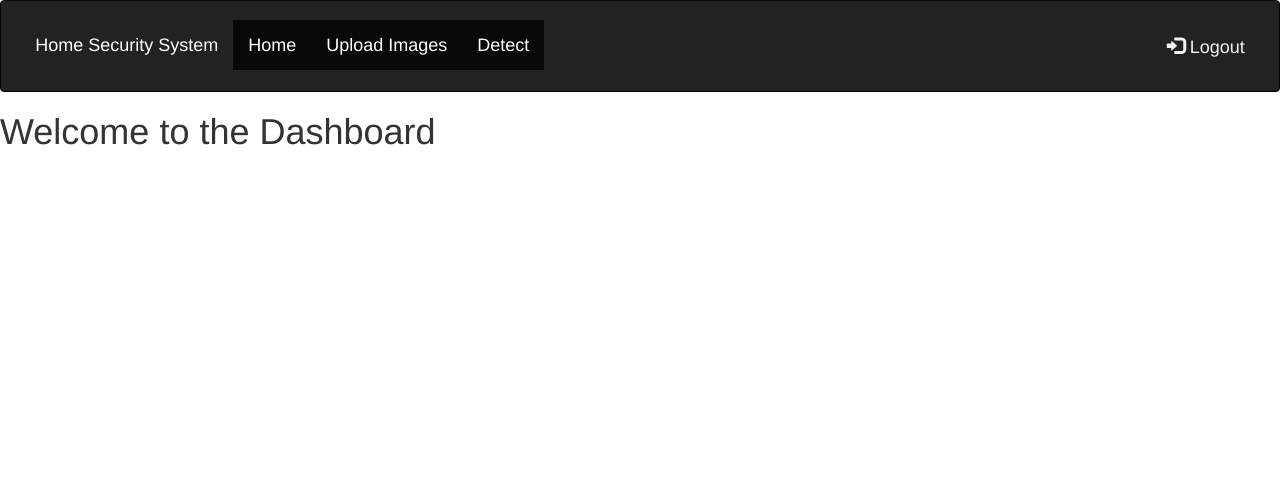
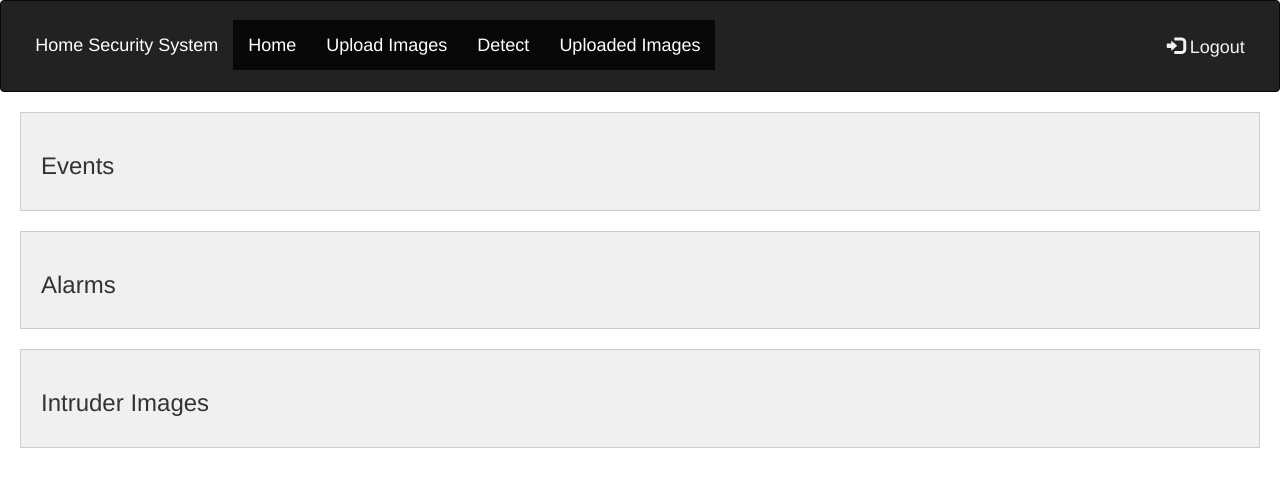
Before and after one commit to AkshayaPujitha/HomeSecuritySystem, a Django app: page /dashboard/ in a window 1280 px wide. Shown: the top 487 px of the page. Run offline with Django 4.2, Linux system fonts and the light colour scheme; the visitor is signed in with stand-in values (Sample User, id 1); data that the repository does not hold is empty; some libraries are stand-ins or nearby versions.

Commit message:
changes in dashboard

```diff
--- a/security/dashboard/views.py
+++ b/security/dashboard/views.py
@@ -36,7 +36,11 @@ TWILIO_PHONE_NUMBER = os.getenv('TWILIO_PHONE_NUMBER')
 @permission_classes([IsAuthenticated])
 #@authentication_classes([TokenAuthentication])
 def dashboard(request):
-    return render(request,'dashboard.html')
+    events=EventLog.objects.filter(user=request.user)
+    alarms=Alarm.objects.filter(user=request.user)
+    intruder_images=IntrusionImage.objects.filter(user=request.user)
+
+    return render(request,'dashboard.html',{'events':events,'alarms':alarms,'images':intruder_images})
 
 
 def simulate_events(request):
@@ -72,6 +76,8 @@ def random_date(start, end):
     random_second = random.randint(0, delta.total_seconds())
     return start + datetime.timedelta(seconds=random_second)
 
+
+
 ##To Upload images
 @api_view(['GET','POST'])
 @permission_classes([IsAuthenticated])
@@ -93,7 +99,6 @@ def upload(request):
 def detect(request):
     user=request.user
     encodeList,id=encodings(user)
-    #print(encodeList,id)
     intruder=0
     cap=cv2.VideoCapture(0)
     i=0
@@ -119,10 +124,7 @@ def detect(request):
                 print("Unknown face detected")
 
         i+=1
-        #cv2.imshow("webcam",frame)
-        #cv2.waitKey(1)
     print(cnt)
-   # print(intruder)
     if cnt>=40:
         event_time = generate_random_timestamp()
         event=EventLog.objects.create(user=user,timestamp=event_time,event_type="Unknown Face Detected")
@@ -145,7 +147,6 @@ def encodings(user):
     encodeList=[]
     idList=[]
     for image,id in zip(imgList,ids):
-        #print(id)
         img=cv2.cvtColor(image,cv2.COLOR_BGR2RGB)
         encodings=face_recognition.face_encodings(img)
         if encodings:
--- a/security/templates/dashboard.html
+++ b/security/templates/dashboard.html
@@ -12,6 +12,29 @@
         margin: 0;
         padding: 1.5%;
       }
+      .dashboard {
+        display: flex;
+        flex-direction: column;
+        align-items: center;
+        padding: 20px;
+      }
+
+      .events, .alarms, .intruders {
+        width: 100%;
+        margin-bottom: 20px;
+        padding: 20px;
+        background-color: #f0f0f0;
+        border: 1px solid #ccc;
+      }
+
+      .events h2, .alarms h2, .intruders h2 {
+        color: #333;
+        font-size: 24px;
+        margin-bottom: 10px;
+      }
+
+      /* Adjust styling as needed for event, alarm, and intruder content */
+
     </style>
 <body>
     <nav class="navbar navbar-inverse">
@@ -23,6 +46,7 @@
             <li class="active" style="color:rgba(255, 255, 255, 0.944);font-size:18px"><a href="#">Home</a></li>
             <li class="active" style="color:rgba(255, 255, 255, 0.944);font-size:18px"><a href="{% url 'dashboard:upload' %}">Upload Images</a></li>
             <li class="active" style="color:rgba(255, 255, 255, 0.944);font-size:18px"><a href="{% url 'dashboard:detect' %}">Detect</a></li>
+            <li class="active" style="color:rgba(255, 255, 255, 0.944);font-size:18px"><a href="{% url 'dashboard:upload' %}">Uploaded Images</a></li>
           </ul>
           <ul class="nav navbar-nav navbar-right">
 
@@ -31,7 +55,34 @@
         </div>
     </nav>
     <div>
-    <h1>Welcome to the Dashboard</h1>
+        <div class="dashboard">
+            <div class="events">
+              <h2>Events</h2>
+              <ul>
+                {% for event in events %}
+                <li>{{ event.event_type }}</li>
+                <li>{{ event.timestamp }}</li>
+                {% endfor %}
+              </ul>
+            </div>
+            <div class="alarms">
+              <h2>Alarms</h2>
+              <ul>
+                {% for alarm in alarms %}
+                <li>{{ alarm.alarm_type }}</li>
+                {% endfor %}
+              </ul>
+            </div>
+            <div class="intruders">
+              <h2>Intruder Images</h2>
+              <ul>
+                {% for image in images %}
+                <li><img src="{{ image.image.url }}" alt="Intusion image"></li>
+                {% endfor %}
+              </ul>
+
+            </div>
+          </div>
 
 
 </div>
```
